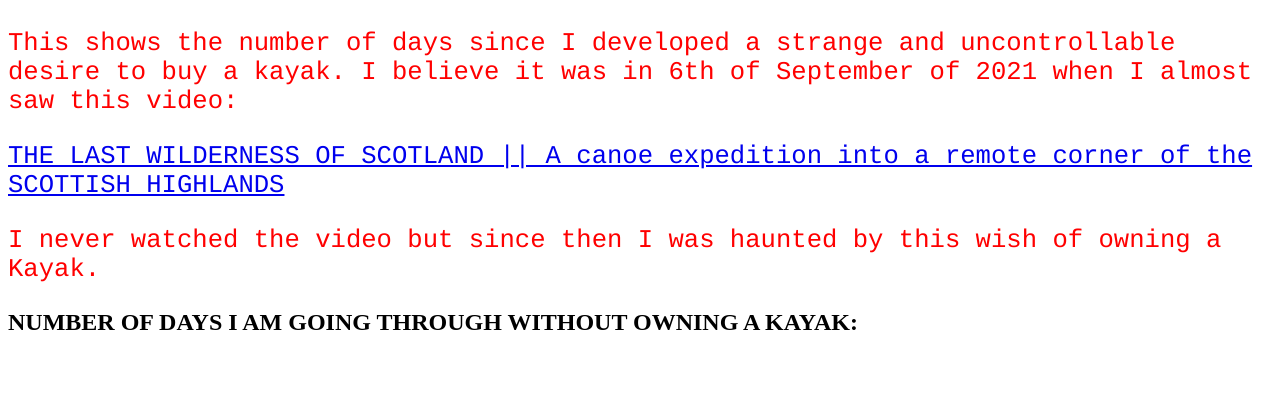
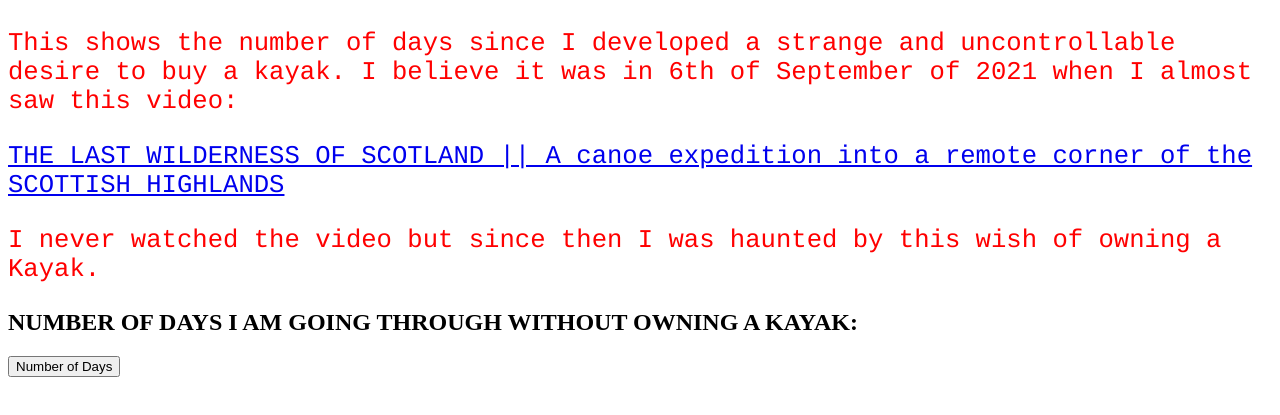
Before and after one commit to MiguelAMM42/DaysWithoutKayak, a plain HTML site: page index.html in a window 1280 px wide. Shown: the part 91-506 px from the top of the page. Drawn offline with Linux system fonts and the light colour scheme.

Commit message:
Update index.html

```diff
--- a/index.html
+++ b/index.html
@@ -17,7 +17,7 @@
       <div id="counter">
         <h2>Number of days I am going through without owning a Kayak:</h2>
         <div>
-          <p id="days"></p>
+          <input type="button" onclick="days()" value="Number of Days">
         </div>
       </div>
   </body>
```
